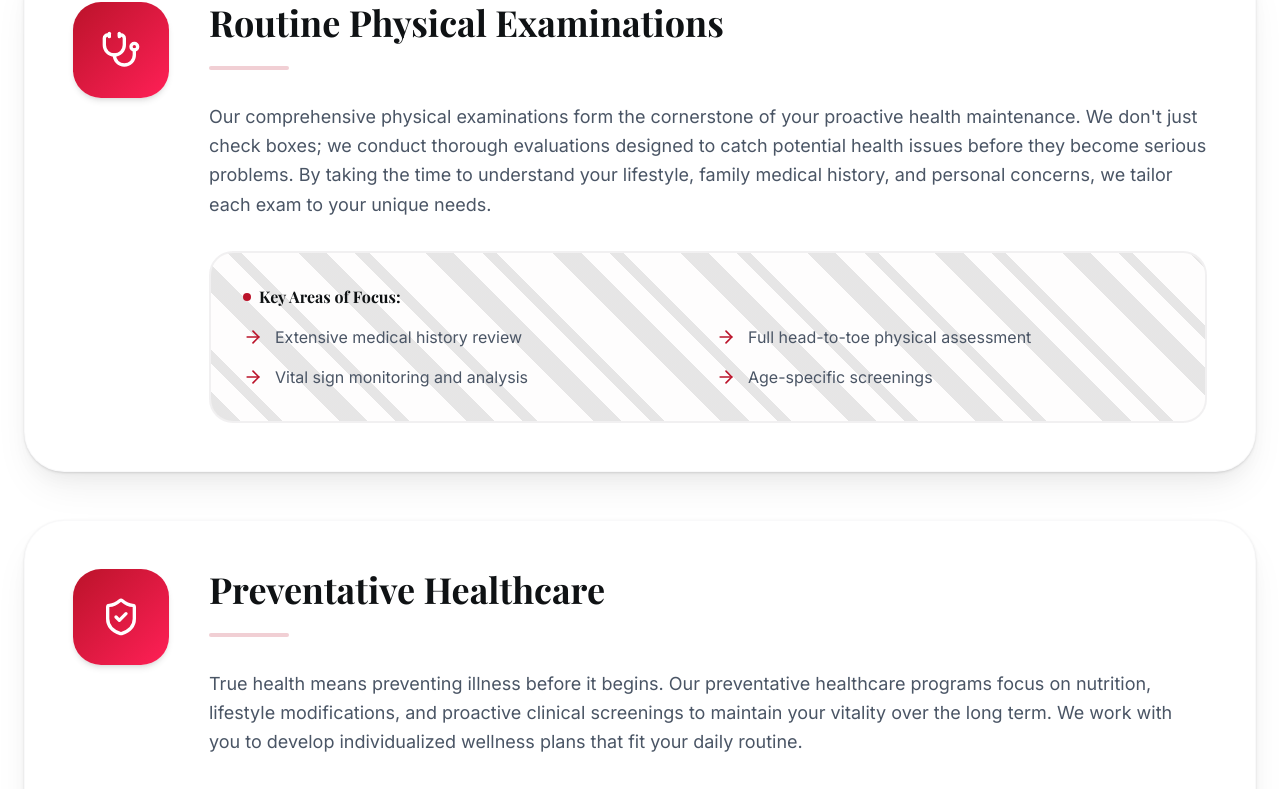
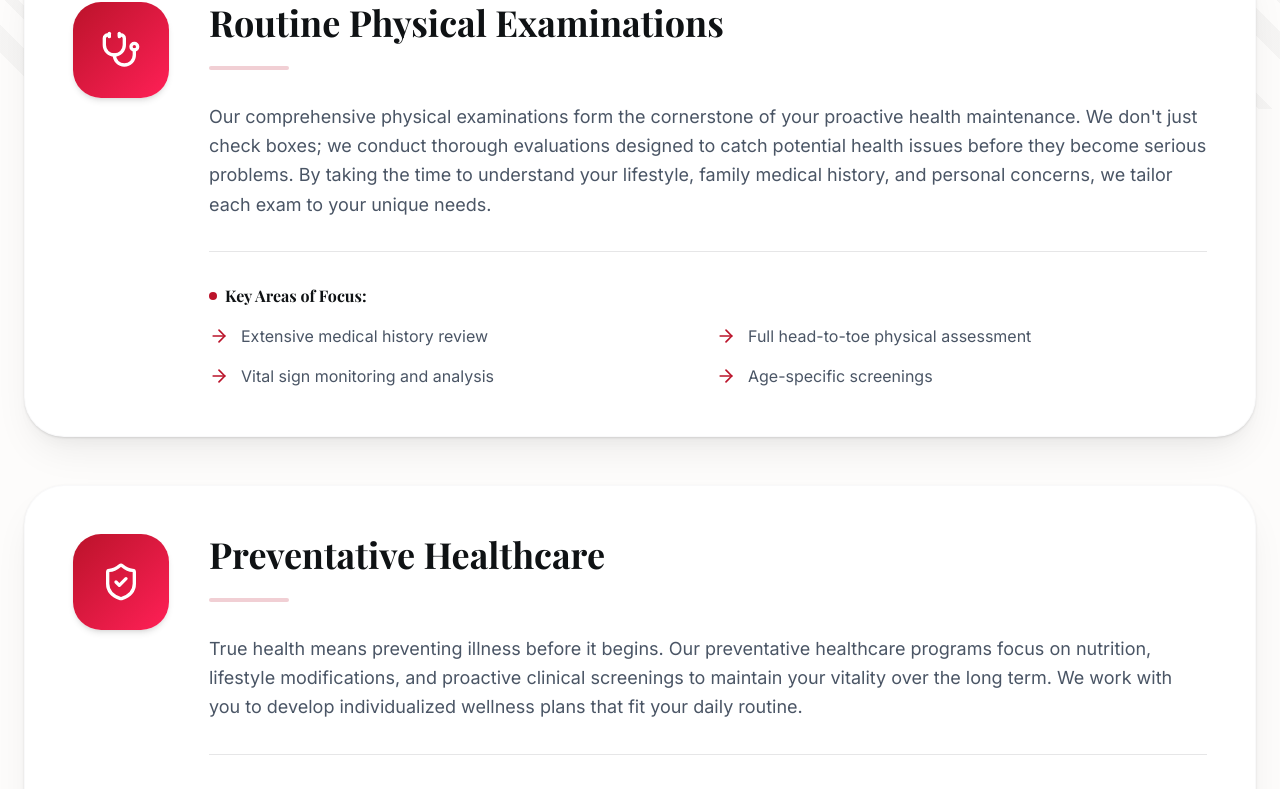
Before and after one commit to Founditmarketing/griffin_family_medicine_clinic, a React (Vite) app: page /expertise in a window 1280 px wide. Shown: the part 691-1480 px from the top of the page. Built offline with nearby package versions, Linux system fonts and the light colour scheme; a web font is replaced by a local one.

Commit message:
Flatten key areas of focus and apply background pattern to page

```diff
--- a/src/pages/Expertise.tsx
+++ b/src/pages/Expertise.tsx
@@ -99,7 +99,10 @@
 
 export const Expertise = () => {
   return (
-    <div className="pt-24 min-h-screen bg-medical-gray flex flex-col">
+    <div className="pt-24 min-h-screen bg-medical-gray flex flex-col relative z-0">
+      {/* Sharp Diagonal Background Pattern for the whole page */}
+      <div className="fixed inset-0 pointer-events-none opacity-[0.03] -z-10 bg-[repeating-linear-gradient(45deg,transparent,transparent_40px,#0f1214_40px,#0f1214_60px,transparent_60px,transparent_80px,#0f1214_80px,#0f1214_90px)]" />
+
       {/* Hero Section */}
       <section className="relative py-20 px-6 overflow-hidden flex-grow-0">
         <div className="absolute top-0 right-0 w-96 h-96 bg-medical-red/5 rounded-full blur-3xl -z-10" />
@@ -133,7 +136,7 @@
       </section>
 
       {/* Expertise List */}
-      <section className="py-20 px-6 bg-white flex-grow">
+      <section className="py-20 px-6 relative flex-grow z-10">
         <div className="max-w-7xl mx-auto flex flex-col gap-12">
           {expertiseItems.map((item, index) => (
             <motion.div
@@ -160,13 +163,7 @@
                   {item.description}
                 </p>
 
-                <div className="bg-medical-gray/50 border-2 border-medical-slate/5 rounded-3xl p-6 md:p-8 relative overflow-hidden">
-                  {/* Sharp Diagonal Background Pattern */}
-                  <div className="absolute top-0 right-0 w-full h-full pointer-events-none opacity-10">
-                    <div className="absolute top-[-50%] right-[-10%] w-[120%] h-[200%] bg-[repeating-linear-gradient(45deg,transparent,transparent_40px,#0f1214_40px,#0f1214_60px,transparent_60px,transparent_80px,#0f1214_80px,#0f1214_90px)]" />
-                  </div>
-
-                  <div className="relative z-10">
+                <div className="mt-8 border-t border-medical-slate/10 pt-8">
                   <h4 className="font-bold text-medical-slate mb-4 flex items-center gap-2">
                     <span className="w-2 h-2 bg-medical-red rounded-full" />
                     Key Areas of Focus:
@@ -179,7 +176,6 @@
                       </li>
                     ))}
                   </ul>
-                  </div>
                 </div>
               </div>
             </motion.div>
```
Lines whose indentation alone changed are shown as unchanged.
